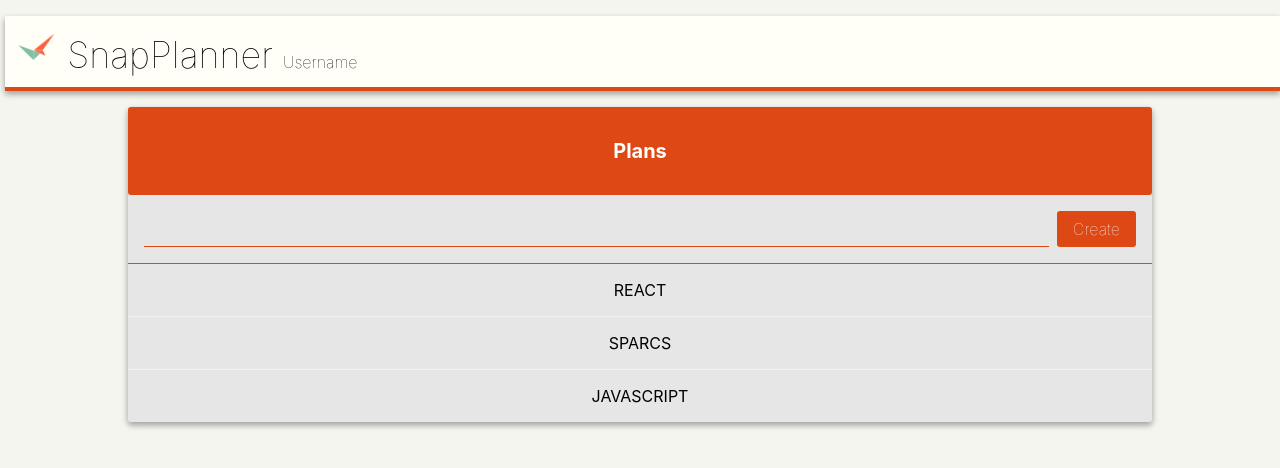
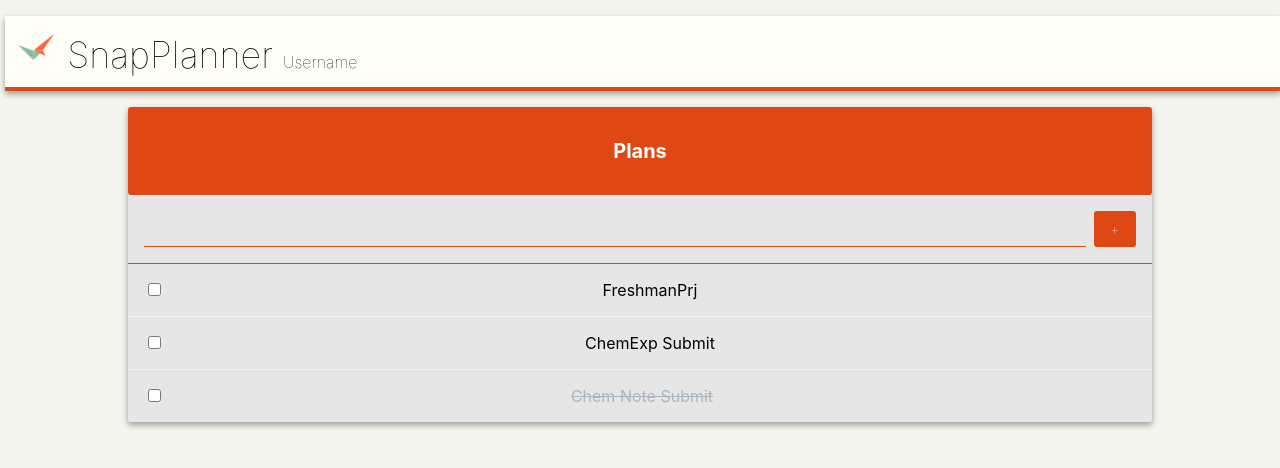
Before and after one commit to idev2580/Snap_Plan_Manager, a React (Create React App) app in the folder frontend/snap_plan_manager/: page / in a window 1280 px wide. Shown: the top 468 px of the page. Built offline with nearby package versions, Linux system fonts and the light colour scheme.

Commit message:
(WIP)Write Frontend Input System and Design Slightly changed. Sphagetti code.

```diff
--- a/frontend/snap_plan_manager/src/App.js
+++ b/frontend/snap_plan_manager/src/App.js
@@ -5,6 +5,7 @@ import './App.css';
 import Form from './components/Form'
 import PlanItemList from './components/PlanItemList';
 //import LoginPopup from './components/LoginPopup';
+const sec = require('./sha256.js');
 
 /*
 In the developing of this front-end, I refered many parts from below link.
@@ -13,7 +14,97 @@ https://velopert.com/3480
 However, there are some differences between that and this front-end in design and list rendering.
 */
 
-function App() {
+class App extends React.Component {
+
+  id = 3
+  state = {
+    login:true,
+    input: '',
+    todos: [
+      {id : 0, text : 'FreshmanPrj', checked:false, dependencies : [
+        {id : 0, text : 'React', checked:true},
+        {id : 1, text : 'Express', checked:false},
+        {id : 2, text :'MongoDB', checked:false}
+      ]},
+      {id : 1, text : 'ChemExp Submit', checked:false, dependencies : []},
+      {id : 2, text : 'Chem Note Submit', checked:true, dependencies : []}
+    ],
+    recent_removed:[
+      {text : 'Physics Assignment', checked:false, dependencies : []}
+    ],
+    rec_cands:[],
+    show_rec:false
+  }
+
+  /* Data Refresh */
+  refresh
+  /* Input Form(Create New Item) */
+  handleKeyPress =(e)=>{
+    if(e.key === 'Enter'){
+      this.handleCreate();
+    }
+  }
+  form_suggestClick=(text_get,pdependencies)=>{
+    const {input, todos, show_rec} = this.state;
+    this.setState({
+      input: '',
+      todos: todos.concat({
+        id: this.id++,
+        text: text_get,
+        checked: false,
+        dependencies: pdependencies
+      }),
+      show_rec:false
+    })
+    console.log("text_get : ",text_get)
+  }
+  form_handleClick=(e)=>{
+    let {input,todos,recent_removed,rec_cands,show_rec} = this.state;
+    this.setState({
+        show_rec:true,
+        rec_cands:recent_removed.map((rec)=><li className="suggests" onClick={()=>{this.form_suggestClick(rec.text,rec.dependencies)}}>{rec.text}</li>)
+      }
+    )
+    console.log("form_handleClick_todos:",todos)
+    console.log("form_handleClick_Candidates:",recent_removed, rec_cands)
+  }
+  handleChange =(e)=>{
+    this.setState({
+      input: e.target.value // input 의 다음 바뀔 값
+    });
+  }
+  handleCreate =()=>{
+    const {input, todos, show_rec} = this.state;
+    if (input == ""){
+      alert("Input is empty!");
+    //console.log("Input is empty!")
+    }
+    else{
+      this.setState({
+        input: '', //Clear Input
+        todos: todos.concat({
+          id: this.id++,
+          text: input,
+          checked: false,
+          dependencies: []
+        }),
+        show_rec:false
+    })
+    }
+  }
+  /* PlanItemList */
+
+  /* Render */
+  render(){
+    /* Input Form(Create New Item) */
+    const {input, show_rec, rec_cands, todos} = this.state;
+    const {
+      handleChange,
+      handleCreate,
+      handleKeyPress,
+      form_handleClick
+    } = this;
+
   return (
     <div>
       <ul className="TopBar">
@@ -21,11 +112,20 @@ function App() {
           </img></a> SnapPlanner</li>
         <li><a>Username</a></li>
       </ul>
-      <PlanListTemplate form={<Form/>}>
-          <PlanItemList/>
+      <PlanListTemplate form={
+        <Form
+          value={input}
+          show_rec={show_rec}
+          rec_cands={rec_cands}
+          onKeyPress={handleKeyPress}
+          onChange={handleChange}
+          onCreate={handleCreate}
+          onClick={form_handleClick}
+        />}>
+          <PlanItemList todos={todos}/>
       </PlanListTemplate>
     </div>
-  );
+  );}
 }
 
 export default App;
--- a/frontend/snap_plan_manager/src/components/Form.js
+++ b/frontend/snap_plan_manager/src/components/Form.js
@@ -10,15 +10,21 @@ onChange    : the function which will be executed when the input field is changi
 onKeyPress  : the function which will be executed when key is pressed.(To make "Enter key" = "Button Click")
 */
 
-const Form=({value, onChange, onCreate, onKeyPress}) => {
+/*Function - style*/
+const Form=({value, show_rec,rec_cands, onChange, onCreate, onKeyPress, onClick}) => {
     return(
-        <div className="form">
-            <input value={value} onChange={onChange} onKeyPress={onKeyPress}/>
-            <div className="create-button" onClick={onCreate}>
-                Create
+        <div className="form_parent">
+            <div className="form">
+                <input value={value} onChange={onChange} onKeyPress={onKeyPress} onClick={onClick}/>
+                <div className="create-button" onClick={onCreate}>
+                    +
+                </div>
             </div>
+            {
+                show_rec && (<div className="suggest-candidates"><ul>{rec_cands}</ul></div> )
+            }
         </div>
-    )
+    );
 }
 
 export default Form;
--- a/frontend/snap_plan_manager/src/components/PlanItem.css
+++ b/frontend/snap_plan_manager/src/components/PlanItem.css
@@ -33,6 +33,12 @@
     color: #3bc9db;
     font-weight: 800;
   }
+input.togglecheck{
+  size:20px;
+  color: #3bc9db;
+  border-radius : 4px;
+}
+
 
   @media (prefers-color-scheme: light) {
     .plan-item:hover{
--- a/frontend/snap_plan_manager/src/components/PlanItem.js
+++ b/frontend/snap_plan_manager/src/components/PlanItem.js
@@ -3,7 +3,7 @@ import './PlanItem.css';
 
 class PlanItem extends Component{
     render(){
-        const {text, checked, id, onToggle} = this.props;
+        const {text, checked, id, onToggle, Click_sig} = this.props;
         /*
         Below <div className="plan-item" onClick={()=>onToggle(id)}>, in original example,
         there should be this code.
@@ -17,8 +17,11 @@ class PlanItem extends Component{
         So, I just had to add the data delete in DB function for checking.
         */
         return(
-            <div className="plan-item" onClick={()=>onToggle(id)}>
-
+            <div className="plan-item" onClick={()=>Click_sig(id)}>
+                <div className="toggle" onClick={(e) => {
+                e.stopPropagation(); //Stop the diffusion of events. It makes only run onRemove, not onToggle
+                onToggle(id)}
+                }><input type="checkbox" className="togglecheck"></input></div>
                 <div className={`plan-text ${checked ? 'checked': ''}`}>
                     <div>{text}</div>
                 </div>
--- a/frontend/snap_plan_manager/src/components/PlanItemList.js
+++ b/frontend/snap_plan_manager/src/components/PlanItemList.js
@@ -3,12 +3,23 @@ import PlanItem from './PlanItem'
 
 class PlanItemList extends Component{
     render(){
-        const{todos, onToggle, onRemove} = this.props;
+        const{todos, onToggle, Click_sig} = this.props;
+
+        const planlist = todos.map(
+            ({id,text,checked})=>(
+            <PlanItem
+            id={id}
+            text={text}
+            checked={checked}
+            onToggle={onToggle}
+            Click_sig={Click_sig}
+            key={id}
+            ></PlanItem>
+            )
+        );
         return(
             <div>
-                <PlanItem text="REACT"/>
-                <PlanItem text="SPARCS"/>
-                <PlanItem text="JAVASCRIPT"/>
+                {planlist}
             </div>
         );
     }
--- a/frontend/snap_plan_manager/src/components/PlanListTemplate.js
+++ b/frontend/snap_plan_manager/src/components/PlanListTemplate.js
@@ -1,6 +1,7 @@
 import React from 'react'
 import './PlanListTemplate.css'
 
+/*Function -style*/
 const PlanListTemplate = ({form, children}) => {
     return (
         <main className="plan-list-template">
--- /dev/null
+++ b/frontend/snap_plan_manager/src/sha256.js
@@ -0,0 +1,134 @@
+var sha256 = function SHA256(s){
+
+        var chrsz   = 8;
+        var hexcase = 0;
+
+        function safe_add (x, y) {
+            var lsw = (x & 0xFFFF) + (y & 0xFFFF);
+            var msw = (x >> 16) + (y >> 16) + (lsw >> 16);
+            return (msw << 16) | (lsw & 0xFFFF);
+        }
+
+        function S (X, n) { return ( X >>> n ) | (X << (32 - n)); }
+        function R (X, n) { return ( X >>> n ); }
+        function Ch(x, y, z) { return ((x & y) ^ ((~x) & z)); }
+        function Maj(x, y, z) { return ((x & y) ^ (x & z) ^ (y & z)); }
+        function Sigma0256(x) { return (S(x, 2) ^ S(x, 13) ^ S(x, 22)); }
+        function Sigma1256(x) { return (S(x, 6) ^ S(x, 11) ^ S(x, 25)); }
+        function Gamma0256(x) { return (S(x, 7) ^ S(x, 18) ^ R(x, 3)); }
+        function Gamma1256(x) { return (S(x, 17) ^ S(x, 19) ^ R(x, 10)); }
+
+        function core_sha256 (m, l) {
+
+            var K = new Array(0x428A2F98, 0x71374491, 0xB5C0FBCF, 0xE9B5DBA5, 0x3956C25B, 0x59F111F1,
+                0x923F82A4, 0xAB1C5ED5, 0xD807AA98, 0x12835B01, 0x243185BE, 0x550C7DC3,
+                0x72BE5D74, 0x80DEB1FE, 0x9BDC06A7, 0xC19BF174, 0xE49B69C1, 0xEFBE4786,
+                0xFC19DC6, 0x240CA1CC, 0x2DE92C6F, 0x4A7484AA, 0x5CB0A9DC, 0x76F988DA,
+                0x983E5152, 0xA831C66D, 0xB00327C8, 0xBF597FC7, 0xC6E00BF3, 0xD5A79147,
+                0x6CA6351, 0x14292967, 0x27B70A85, 0x2E1B2138, 0x4D2C6DFC, 0x53380D13,
+                0x650A7354, 0x766A0ABB, 0x81C2C92E, 0x92722C85, 0xA2BFE8A1, 0xA81A664B,
+                0xC24B8B70, 0xC76C51A3, 0xD192E819, 0xD6990624, 0xF40E3585, 0x106AA070,
+                0x19A4C116, 0x1E376C08, 0x2748774C, 0x34B0BCB5, 0x391C0CB3, 0x4ED8AA4A,
+                0x5B9CCA4F, 0x682E6FF3, 0x748F82EE, 0x78A5636F, 0x84C87814, 0x8CC70208,
+                0x90BEFFFA, 0xA4506CEB, 0xBEF9A3F7, 0xC67178F2);
+
+            var HASH = new Array(0x6A09E667, 0xBB67AE85, 0x3C6EF372, 0xA54FF53A, 0x510E527F,
+                       0x9B05688C, 0x1F83D9AB, 0x5BE0CD19);
+
+            var W = new Array(64);
+            var a, b, c, d, e, f, g, h, i, j;
+            var T1, T2;
+
+            m[l >> 5] |= 0x80 << (24 - l % 32);
+            m[((l + 64 >> 9) << 4) + 15] = l;
+
+            for ( var i = 0; i<m.length; i+=16 ) {
+                a = HASH[0];
+                b = HASH[1];
+                c = HASH[2];
+                d = HASH[3];
+                e = HASH[4];
+                f = HASH[5];
+                g = HASH[6];
+                h = HASH[7];
+
+                for ( var j = 0; j<64; j++) {
+                    if (j < 16) W[j] = m[j + i];
+                    else W[j] = safe_add(safe_add(safe_add(Gamma1256(W[j - 2]), W[j - 7]), Gamma0256(W[j - 15])), W[j - 16]);
+
+                    T1 = safe_add(safe_add(safe_add(safe_add(h, Sigma1256(e)), Ch(e, f, g)), K[j]), W[j]);
+                    T2 = safe_add(Sigma0256(a), Maj(a, b, c));
+
+                    h = g;
+                    g = f;
+                    f = e;
+                    e = safe_add(d, T1);
+                    d = c;
+                    c = b;
+                    b = a;
+                    a = safe_add(T1, T2);
+                }
+
+                HASH[0] = safe_add(a, HASH[0]);
+                HASH[1] = safe_add(b, HASH[1]);
+                HASH[2] = safe_add(c, HASH[2]);
+                HASH[3] = safe_add(d, HASH[3]);
+                HASH[4] = safe_add(e, HASH[4]);
+                HASH[5] = safe_add(f, HASH[5]);
+                HASH[6] = safe_add(g, HASH[6]);
+                HASH[7] = safe_add(h, HASH[7]);
+            }
+            return HASH;
+        }
+
+        function str2binb (str) {
+            var bin = Array();
+            var mask = (1 << chrsz) - 1;
+            for(var i = 0; i < str.length * chrsz; i += chrsz) {
+                bin[i>>5] |= (str.charCodeAt(i / chrsz) & mask) << (24 - i%32);
+            }
+            return bin;
+        }
+
+        function Utf8Encode(string) {
+            string = string.replace(/\r\n/g,"\n");
+            var utftext = "";
+
+            for (var n = 0; n < string.length; n++) {
+
+                var c = string.charCodeAt(n);
+
+                if (c < 128) {
+                    utftext += String.fromCharCode(c);
+                }
+                else if((c > 127) && (c < 2048)) {
+                    utftext += String.fromCharCode((c >> 6) | 192);
+                    utftext += String.fromCharCode((c & 63) | 128);
+                }
+                else {
+                    utftext += String.fromCharCode((c >> 12) | 224);
+                    utftext += String.fromCharCode(((c >> 6) & 63) | 128);
+                    utftext += String.fromCharCode((c & 63) | 128);
+                }
+
+            }
+
+            return utftext;
+        }
+
+        function binb2hex (binarray) {
+            var hex_tab = hexcase ? "0123456789ABCDEF" : "0123456789abcdef";
+            var str = "";
+            for(var i = 0; i < binarray.length * 4; i++) {
+                str += hex_tab.charAt((binarray[i>>2] >> ((3 - i%4)*8+4)) & 0xF) +
+                hex_tab.charAt((binarray[i>>2] >> ((3 - i%4)*8  )) & 0xF);
+            }
+            return str;
+        }
+
+        s = Utf8Encode(s);
+        return binb2hex(core_sha256(str2binb(s), s.length * chrsz));
+
+    }
+
+    export default sha256;
```
Also changed, not shown: frontend/snap_plan_manager/src/components/Form.css (+16 -0 lines), 1 other file (tests, documents, lock files or other folders).
